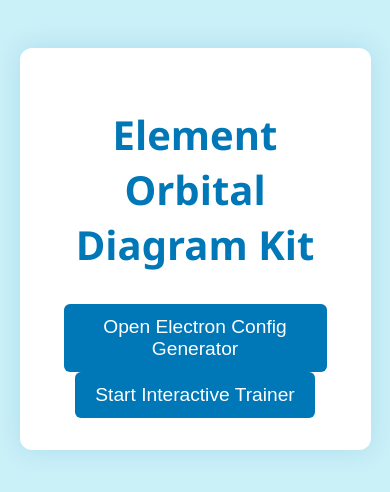
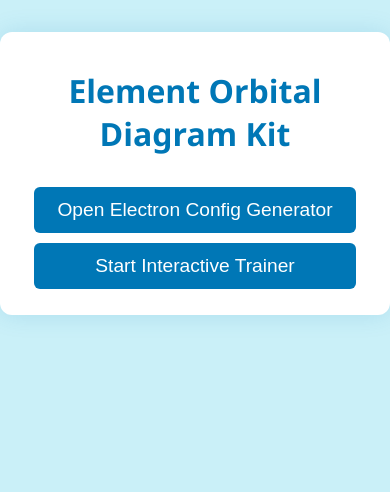
Before and after one commit to dyerfire9/orbitals-app, a React (Create React App) app: page / in a window 390 px wide. Shown: the top 492 px of the page. Built offline with nearby package versions, Linux system fonts and the light colour scheme; the HTML template or start-up script is replaced by a standard one.

Commit message:
Updated CSS to be dynamic to support multiple devices

```diff
--- a/src/App.css
+++ b/src/App.css
@@ -17,36 +17,22 @@
   --default: #f0f0f0;
 }
 
-/* Category-specific background classes */
-.element-info.nonmetal { background-color: var(--nonmetal); }
-.element-info.noble-gas { background-color: var(--noblegas); }
-.element-info.alkali-metal { background-color: var(--alkalimetal); }
-.element-info.alkaline-earth-metal { background-color: var(--alkalineearthmetal); }
-.element-info.metalloid { background-color: var(--metalloid); }
-.element-info.halogen { background-color: var(--halogen); }
-.element-info.transition-metal { background-color: var(--transitionmetal); }
-.element-info.lanthanide { background-color: var(--lanthanide); }
-.element-info.actinide { background-color: var(--actinide); }
-.element-info.metal { background-color: var(--metal); }
-.element-info.default { background-color: var(--default); }
-
 body {
   background-color: var(--accent-color);
   margin: 0;
   padding: 0;
+  font-family: 'Segoe UI', sans-serif;
+  color: var(--text-color);
 }
 
 .container {
-  font-family: 'Segoe UI', sans-serif;
   background-color: white;
-  margin: 3rem auto;
+  margin: 2rem auto;
   padding: 2rem;
+  max-width: 1100px;
   box-shadow: 0 0 25px rgba(0, 119, 182, 0.15);
   border-radius: 12px;
-  color: var(--text-color);
   box-sizing: border-box;
-  width: 90vw;
-  max-width: 1200px;
 }
 
 .title {
@@ -59,12 +45,13 @@ body {
 .input-section {
   display: flex;
   flex-wrap: wrap;
-  gap: 10px;
+  gap: 12px;
   justify-content: center;
   margin-bottom: 1.5rem;
 }
 
-.input-section input {
+.input-section input[type="number"],
+.input-section input[type="text"] {
   padding: 10px;
   font-size: 1rem;
   width: 240px;
@@ -103,16 +90,43 @@ body {
   background-color: #48cae4;
 }
 
-.main-content {
-  display: flex;
-  gap: 2.5rem;
-  position: relative;
-  justify-content: space-between;
+.menu-buttons {
+  text-align: center;
+  margin-top: 2rem;
 }
 
-.left-content {
-  flex: 1;
-  min-width: 0;
+.menu-buttons button {
+  font-size: 1.2rem;
+  padding: 12px 20px;
+  margin: 0 12px;
+  background-color: var(--primary-color);
+  color: white;
+  border: none;
+  border-radius: 6px;
+  transition: background-color 0.3s ease, transform 0.2s ease;
+}
+
+.menu-buttons button:hover {
+  background-color: #023e8a;
+  transform: scale(1.05);
+}
+
+.help-box {
+  background-color: #e0f7fa;
+  padding: 1rem;
+  border: 2px dashed var(--primary-color);
+  border-radius: 8px;
+  margin: 1.5rem 0;
+}
+
+.config-box {
+  background-color: #f1f9ff;
+  border-left: 4px solid var(--primary-color);
+  padding: 1rem;
+  font-family: monospace;
+  white-space: pre-wrap;
+  border-radius: 8px;
+  margin-bottom: 1.5rem;
 }
 
 .legend-tab {
@@ -126,8 +140,6 @@ body {
   width: 200px;
   z-index: 10;
   box-shadow: 0 4px 10px rgba(0, 0, 0, 0.1);
-  transition: all 0.3s ease;
-  animation: fadeIn 0.4s ease-in;
 }
 
 .legend-tab h3 {
@@ -142,38 +154,10 @@ body {
   margin: 0;
 }
 
-.help-box {
-  background-color: #e0f7fa;
-  padding: 1rem;
-  border: 2px dashed var(--primary-color);
-  border-radius: 8px;
-  margin-bottom: 1.5rem;
-  animation: fadeIn 0.5s ease-in;
-}
-
-.config-box {
-  margin-bottom: 1.5rem;
-  background-color: #f1f9ff;
-  border-left: 4px solid var(--primary-color);
-  padding: 1rem;
-  font-family: monospace;
-  white-space: pre-wrap;
-  border-radius: 8px;
-}
-
-.diagram-section {
-  overflow-x: auto;
-}
-
 .orbital-row {
   display: flex;
   align-items: center;
   margin: 0.5rem 0;
-  transition: transform 0.2s;
-}
-
-.orbital-row:hover {
-  transform: scale(1.01);
 }
 
 .orbital-label {
@@ -212,18 +196,38 @@ body {
   border-radius: 8px;
   margin-bottom: 1rem;
   text-align: center;
-  animation: fadeIn 0.5s ease-in;
 }
 
-.menu-buttons {
+.element-info.nonmetal { background-color: var(--nonmetal); }
+.element-info.noble-gas { background-color: var(--noblegas); }
+.element-info.alkali-metal { background-color: var(--alkalimetal); }
+.element-info.alkaline-earth-metal { background-color: var(--alkalineearthmetal); }
+.element-info.metalloid { background-color: var(--metalloid); }
+.element-info.halogen { background-color: var(--halogen); }
+.element-info.transition-metal { background-color: var(--transitionmetal); }
+.element-info.lanthanide { background-color: var(--lanthanide); }
+.element-info.actinide { background-color: var(--actinide); }
+.element-info.metal { background-color: var(--metal); }
+.element-info.default { background-color: var(--default); }
+
+img {
+  max-width: 100%;
+  height: auto;
+  display: block;
+  margin: 1rem auto;
+  border-radius: 8px;
+  border: 1px solid #ccc;
+}
+
+.trainer-menu {
   text-align: center;
   margin-top: 2rem;
 }
 
-.menu-buttons button {
-  font-size: 1.2rem;
-  padding: 12px 20px;
-  margin: 0 12px;
+.trainer-menu button {
+  font-size: 1.1rem;
+  padding: 10px 18px;
+  margin: 0 10px;
   background-color: var(--primary-color);
   color: white;
   border: none;
@@ -231,51 +235,13 @@ body {
   transition: background-color 0.3s ease, transform 0.2s ease;
 }
 
-.menu-buttons button:hover {
+.trainer-menu button:hover {
   background-color: #023e8a;
   transform: scale(1.05);
 }
 
-.input-section input[type="text"] {
-  width: 300px;
-  padding: 10px;
-  font-size: 1rem;
-  border-radius: 6px;
-  border: 2px solid var(--primary-color);
-  margin: 5px;
-}
 
-.input-section input[type="text"]:focus {
-  outline: none;
-  box-shadow: 0 0 5px var(--primary-color);
-}
-
-details {
-  margin-top: 1rem;
-  background-color: #fff3cd;
-  padding: 0.75rem;
-  border: 1px solid #ffeeba;
-  border-radius: 6px;
-}
-
-details summary {
-  cursor: pointer;
-  font-weight: bold;
-  margin-bottom: 0.5rem;
-}
-
-
-@keyframes fadeIn {
-  from {
-    opacity: 0;
-    transform: translateY(10px);
-  }
-  to {
-    opacity: 1;
-    transform: translateY(0);
-  }
-}
-
+/* Responsive Design */
 @media (max-width: 1000px) {
   .legend-tab {
     position: static;
@@ -286,16 +252,9 @@ details summary {
 
   .main-content {
     flex-direction: column;
-    gap: 1.5rem;
-    padding-right: 0;
+    padding: 0;
   }
 
-  .left-content {
-    padding-right: 0;
-  }
-}
-
-@media (max-width: 600px) {
   .input-section {
     flex-direction: column;
     align-items: center;
@@ -305,3 +264,30 @@ details summary {
     justify-content: center;
   }
 }
+
+@media (max-width: 600px) {
+  .container {
+    padding: 1rem;
+  }
+
+  .title {
+    font-size: 2rem;
+  }
+
+  .input-section input {
+    width: 100%;
+  }
+
+  .menu-buttons button {
+    display: block;
+    margin: 10px auto;
+    width: 90%;
+  }
+
+  .orbital {
+    width: 26px;
+    height: 26px;
+    line-height: 24px;
+    font-size: 1rem;
+  }
+}
--- a/src/InteractiveMode.jsx
+++ b/src/InteractiveMode.jsx
@@ -55,11 +55,11 @@ export default function InteractiveMode({ goBack }) {
     <div className="container">
       <h1 className="title">Interactive Electron Configuration Trainer</h1>
 
-      {step === 0 ? (
-        <div style={{ textAlign: 'center' }}>
-          <button onClick={handleStart}>Start</button>
-          <button onClick={goBack} style={{ marginLeft: '10px' }}>Back to Generator</button>
-        </div>
+    {step === 0 ? (
+    <div className="trainer-menu">
+        <button onClick={handleStart}>Start</button>
+        <button onClick={goBack}>Back to Generator</button>
+    </div>
       ) : (
         <div>
           {/* Exemplar */}
```
